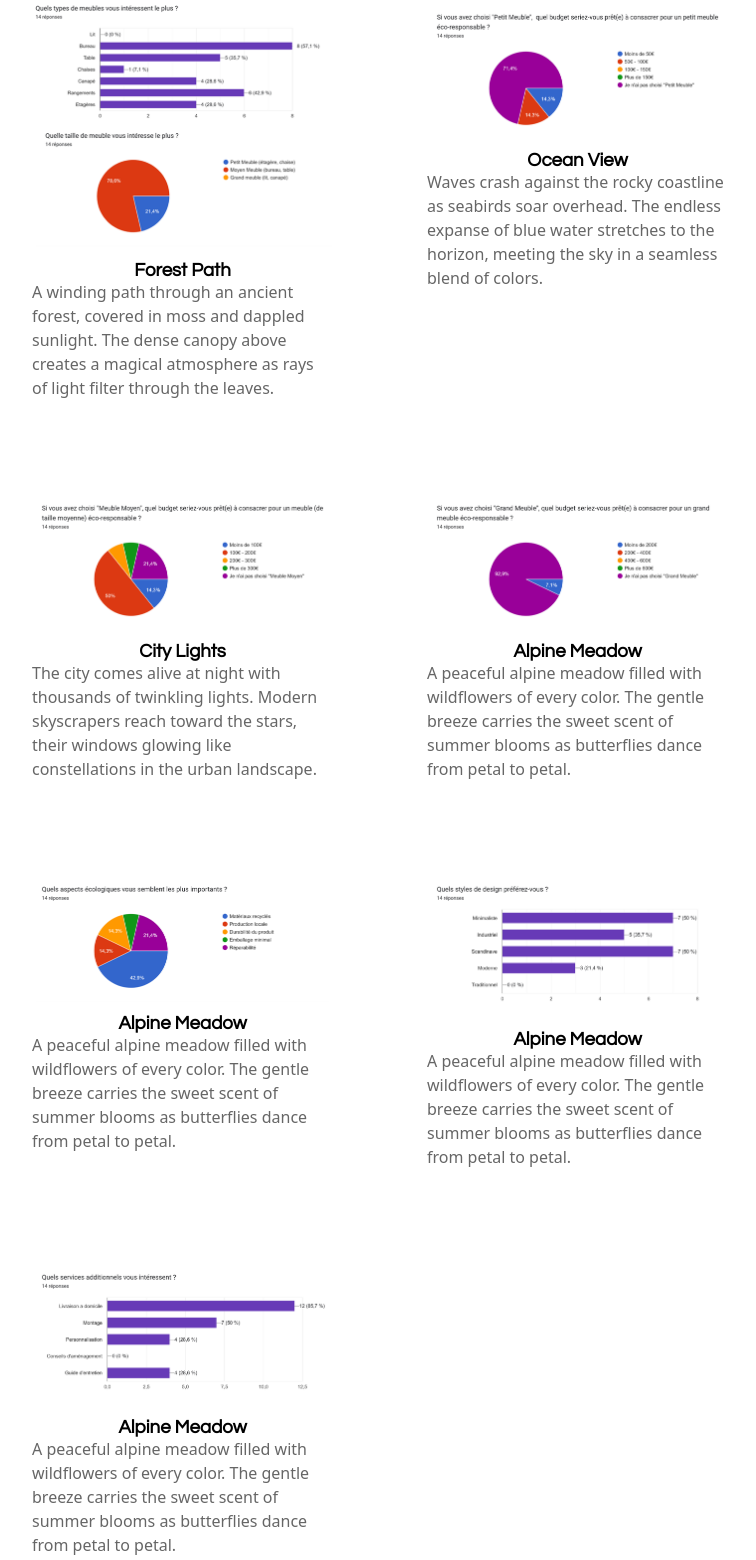
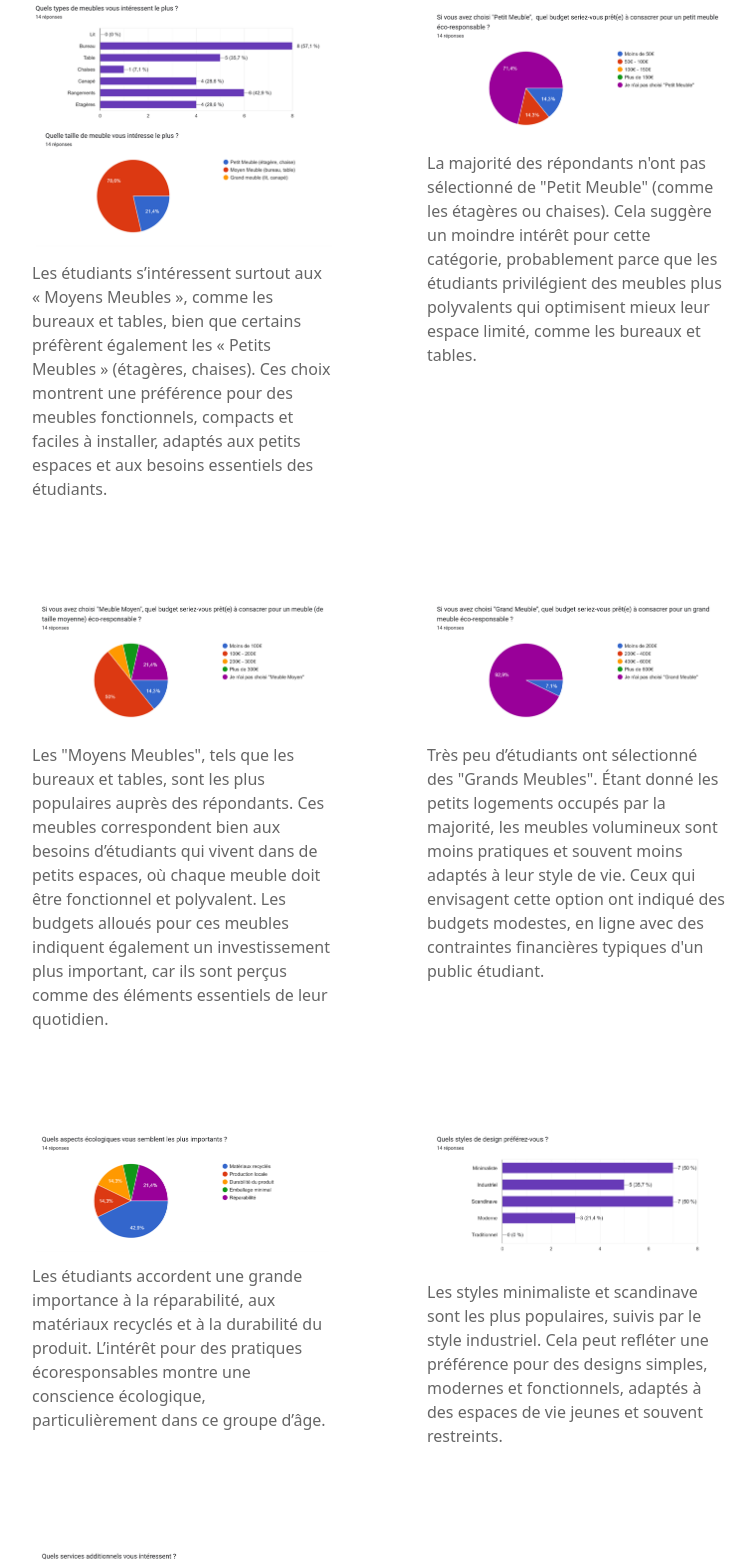
Before and after one commit to AlixDoucey/Terra, a plain HTML site: page About.html in a window 1280 px wide. Shown: the part 2600-4160 px from the top of the page, without its empty margins (260-1016 px from the left). Drawn offline with Linux system fonts and the light colour scheme.

Commit message:
ajout texte en dessous des images

```diff
--- a/About.html
+++ b/About.html
@@ -86,50 +86,43 @@
         <div class="grid-item">
             <img src="./images/type_taille_meubleQuiInteressentLePlus.png" alt="Le type et la taille du meuble qui les intéressent le plus">
             <div class="content">
-                <h3 class="title">Forest Path</h3>
-                <p class="description">A winding path through an ancient forest, covered in moss and dappled sunlight. The dense canopy above creates a magical atmosphere as rays of light filter through the leaves.</p>
+                <p class="description"> Les étudiants s’intéressent surtout aux « Moyens Meubles », comme les bureaux et tables, bien que certains préfèrent également les « Petits Meubles » (étagères, chaises). Ces choix montrent une préférence pour des meubles fonctionnels, compacts et faciles à installer, adaptés aux petits espaces et aux besoins essentiels des étudiants.</p>
             </div>
         </div>
         <div class="grid-item">
             <img src="./images/budget_petitMeuble.png" alt="Quel est leur budget pour un grand meuble">
             <div class="content">
-                <h3 class="title">Ocean View</h3>
-                <p class="description">Waves crash against the rocky coastline as seabirds soar overhead. The endless expanse of blue water stretches to the horizon, meeting the sky in a seamless blend of colors.</p>
+                <p class="description">La majorité des répondants n'ont pas sélectionné de "Petit Meuble" (comme les étagères ou chaises). Cela suggère un moindre intérêt pour cette catégorie, probablement parce que les étudiants privilégient des meubles plus polyvalents qui optimisent mieux leur espace limité, comme les bureaux et tables.</p>
             </div>
         </div>
         <div class="grid-item">
             <img src="./images/budget_moyenMeuble.png" alt="Quel est leur budget pour un meuble moyen">
             <div class="content">
-                <h3 class="title">City Lights</h3>
-                <p class="description">The city comes alive at night with thousands of twinkling lights. Modern skyscrapers reach toward the stars, their windows glowing like constellations in the urban landscape.</p>
+                <p class="description">Les "Moyens Meubles", tels que les bureaux et tables, sont les plus populaires auprès des répondants. Ces meubles correspondent bien aux besoins d’étudiants qui vivent dans de petits espaces, où chaque meuble doit être fonctionnel et polyvalent. Les budgets alloués pour ces meubles indiquent également un investissement plus important, car ils sont perçus comme des éléments essentiels de leur quotidien.</p>
             </div>
         </div>
         <div class="grid-item">
             <img src="./images/budget_grandMeuble.png" alt="Quel est leur budget pour un grand meuble">
             <div class="content">
-                <h3 class="title">Alpine Meadow</h3>
-                <p class="description">A peaceful alpine meadow filled with wildflowers of every color. The gentle breeze carries the sweet scent of summer blooms as butterflies dance from petal to petal.</p>
+                <p class="description">Très peu d’étudiants ont sélectionné des "Grands Meubles". Étant donné les petits logements occupés par la majorité, les meubles volumineux sont moins pratiques et souvent moins adaptés à leur style de vie. Ceux qui envisagent cette option ont indiqué des budgets modestes, en ligne avec des contraintes financières typiques d'un public étudiant.</p>
             </div>
         </div>
         <div class="grid-item">
             <img src="./images/aspects_eco_les_plus_importants.png" alt="Quel est l'aspect écologique le plus important pour eux">
             <div class="content">
-                <h3 class="title">Alpine Meadow</h3>
-                <p class="description">A peaceful alpine meadow filled with wildflowers of every color. The gentle breeze carries the sweet scent of summer blooms as butterflies dance from petal to petal.</p>
+                <p class="description">Les étudiants accordent une grande importance à la réparabilité, aux matériaux recyclés et à la durabilité du produit. L’intérêt pour des pratiques écoresponsables montre une conscience écologique, particulièrement dans ce groupe d’âge.</p>
             </div>
         </div>
         <div class="grid-item">
             <img src="./images/design_pref.png" alt="Quel est le design qu'ils preferent">
             <div class="content">
-                <h3 class="title">Alpine Meadow</h3>
-                <p class="description">A peaceful alpine meadow filled with wildflowers of every color. The gentle breeze carries the sweet scent of summer blooms as butterflies dance from petal to petal.</p>
+                <p class="description">Les styles minimaliste et scandinave sont les plus populaires, suivis par le style industriel. Cela peut refléter une préférence pour des designs simples, modernes et fonctionnels, adaptés à des espaces de vie jeunes et souvent restreints.</p>
             </div>
         </div>
         <div class="grid-item">
             <img src="./images/services_additionels_possible.png" alt="Est-ce qu'il y a un service additionel qu'ils voudraient ?">
             <div class="content">
-                <h3 class="title">Alpine Meadow</h3>
-                <p class="description">A peaceful alpine meadow filled with wildflowers of every color. The gentle breeze carries the sweet scent of summer blooms as butterflies dance from petal to petal.</p>
+                <p class="description">Les services de livraison à domicile et de montage sont très appréciés, ainsi que la personnalisation et le guide d'entretien. Ces services permettent de faciliter l'installation et l'entretien des meubles, ce qui est utile pour les étudiants.</p>
             </div>
         </div>
     </div>
```
